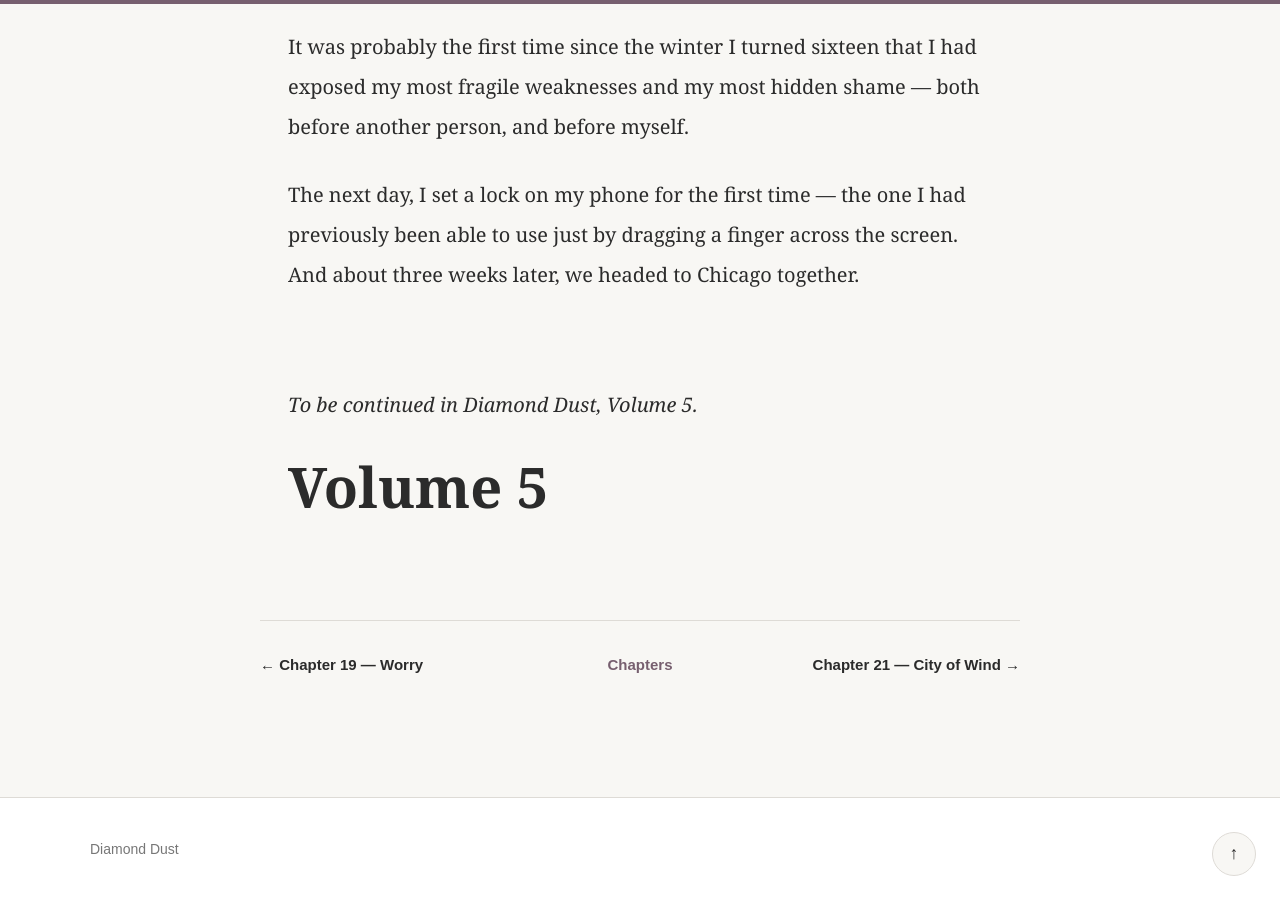
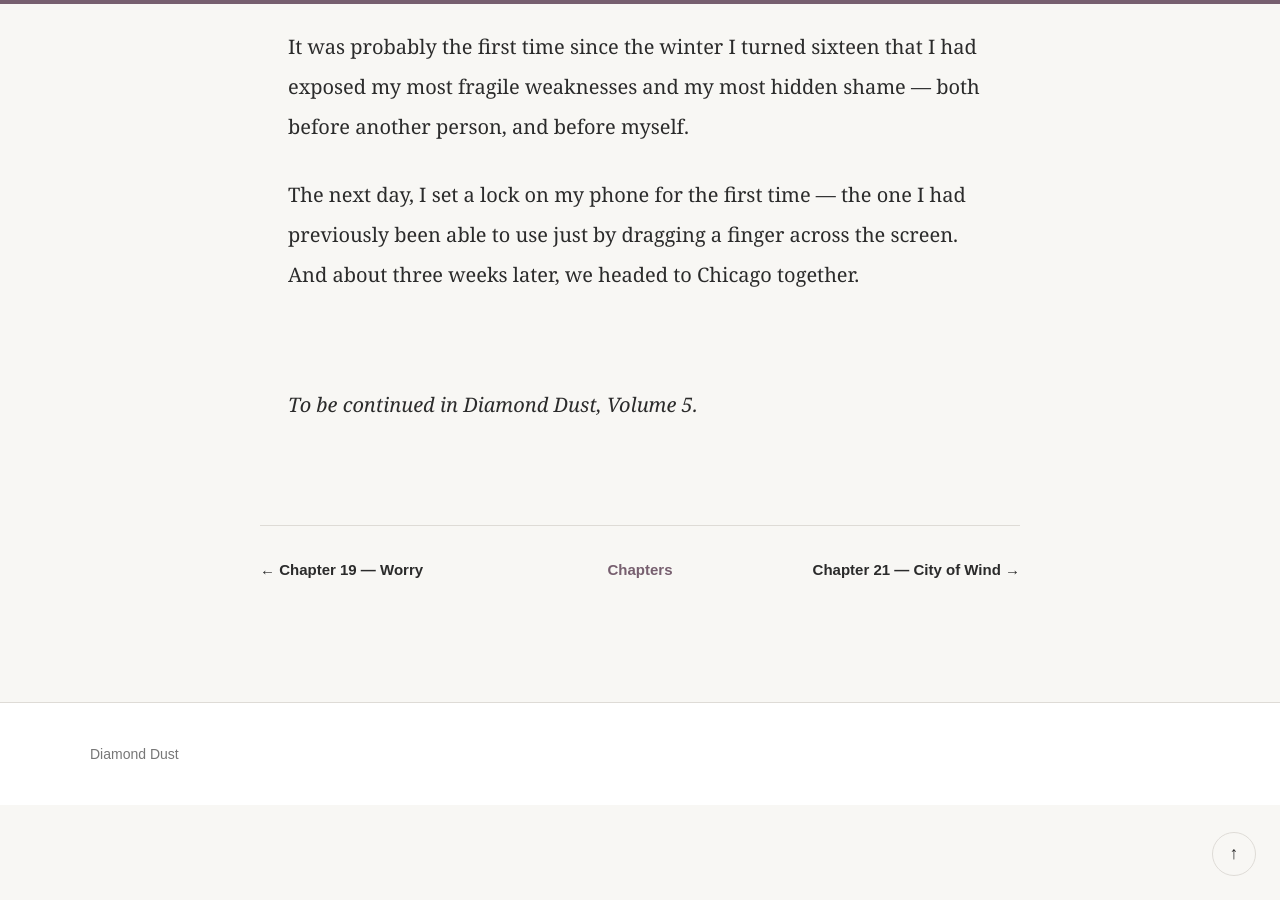
Before and after one commit to honeebuni/diamond-dust, a Jekyll site: the page built from _chapters/chapter_20.md, in a window 1280 px wide and 900 px high, scrolled down 126543 px. Built offline with Jekyll 4.4.1, drawn with Linux system fonts in a browser that asks for light colours; after the commit the page ends 127348 px from its top, so only the background shows below that.

Commit message:
Clean up chapter 20 by removing Volume 5 header
Removed the 'Volume 5' header and adjusted the closing div tag.

```diff
--- a/_chapters/chapter_20.md
+++ b/_chapters/chapter_20.md
@@ -1914,5 +1914,3 @@ korean_title: "고백"
 <p><em>To be continued in Diamond Dust, Volume 5.</em></p>
 
 </div>
-
-# Volume 5
```
